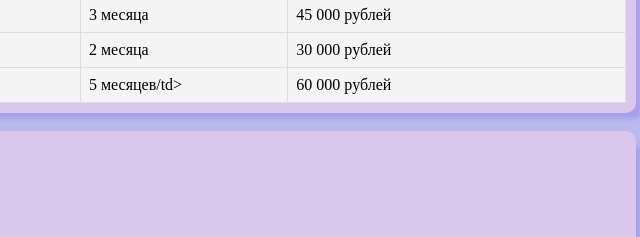
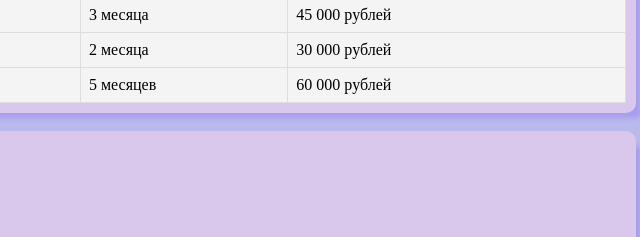
Before and after one commit to 39karatAlexander/Les5, a plain HTML site: page task2.html in a window 1280 px wide. Shown: the part 556-793 px from the top of the page, 295-935 px from the left. Drawn offline with Linux system fonts and the light colour scheme.

Commit message:
Update task2.html

```diff
--- a/task2.html
+++ b/task2.html
@@ -54,7 +54,7 @@
             <td>30 000 рублей</td>
         </tr>
             <td>Ремонт "вторички"</td>
-            <td>5 месяцев/td>
+            <td>5 месяцев</td>
             <td>60 000 рублей</td>
 
 
@@ -150,4 +150,5 @@
         </ul>
     </div>
 </body>
+
 </html>
```
